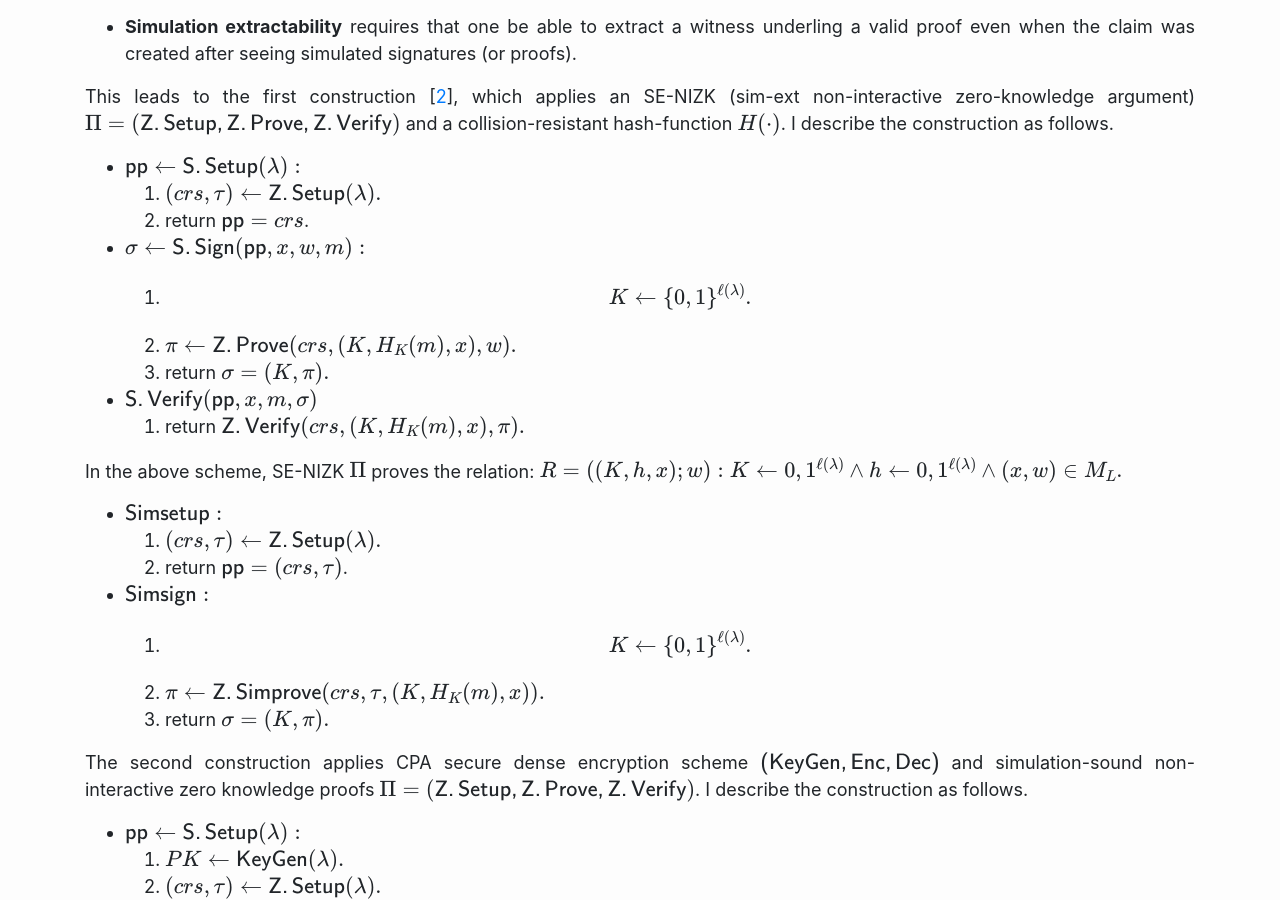
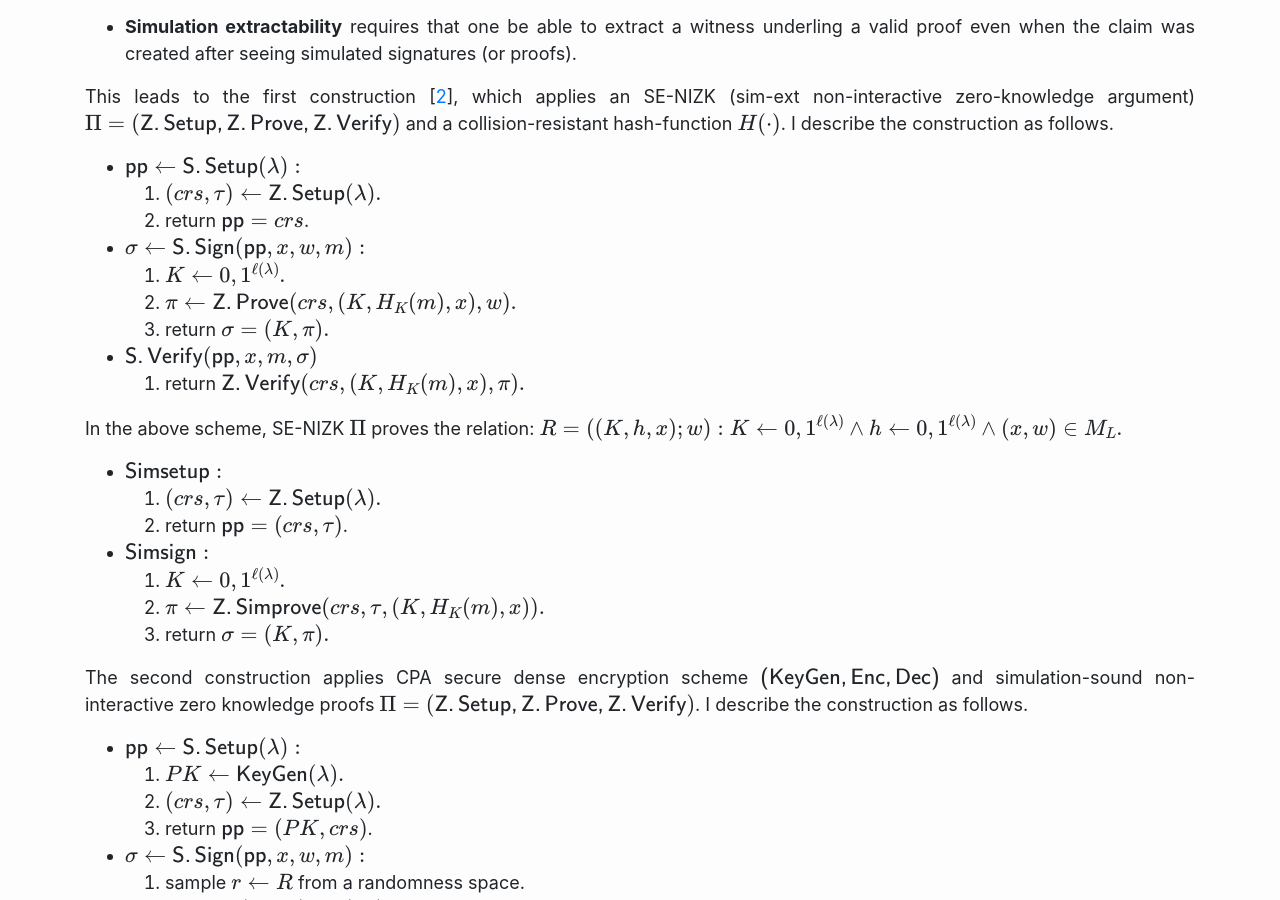
Before and after one commit to YanYingfei/yanyingfei.github.io, a Jekyll site: the page built from _posts/2023-11-07-Signature-of-Knowledge.md, in a window 1280 px wide and 900 px high, scrolled down 4291 px. Built offline with Jekyll 4.4.1, drawn with Linux system fonts in a browser that asks for light colours; formulas are drawn with MathJax 3.

```diff
--- a/_posts/2023-11-07-Signature-of-Knowledge.md
+++ b/_posts/2023-11-07-Signature-of-Knowledge.md
@@ -98,7 +98,7 @@ This leads to the first construction [<a href="#ref2">2</a>], which applies an S
 	1. $(crs, \tau) \gets \mathsf{Z.Setup}(\lambda).$
 	2. return $\mathsf{pp} = crs$.
 - $\sigma \gets \mathsf{S.Sign}(\mathsf{pp},x, w, m):$
-	1. $$K \gets \{0,1\}^{\ell(\lambda)}.$$
+	1. $ K \gets \{0,1\}^{\ell(\lambda)}. $
 	2. $\pi \gets \mathsf{Z.Prove} (crs, (K, H_K(m), x), w).$
 	3. return $\sigma = (K, \pi).$
 - $\mathsf{S.Verify}(\mathsf{pp}, x, m, \sigma)$
@@ -111,7 +111,7 @@ $\begin{equation} R=\{((K, h, x); w) : K \gets \{0,1\}^{\ell(\lambda)} \land h \
 	1. $(crs, \tau) \gets \mathsf{Z.Setup}(\lambda).$
 	2. return $\mathsf{pp} = (crs, \tau)$.
 - $\mathsf{Simsign}:$
-	1. $$K \gets \{0,1\}^{\ell(\lambda)}.$$
+	1. $ K \gets \{ 0,1 \}^{\ell(\lambda)}.$
 	2. $\pi \gets \mathsf{Z.Simprove} (crs, \tau,(K, H_K(m), x)).$
 	3. return $\sigma = (K, \pi).$
 
```
